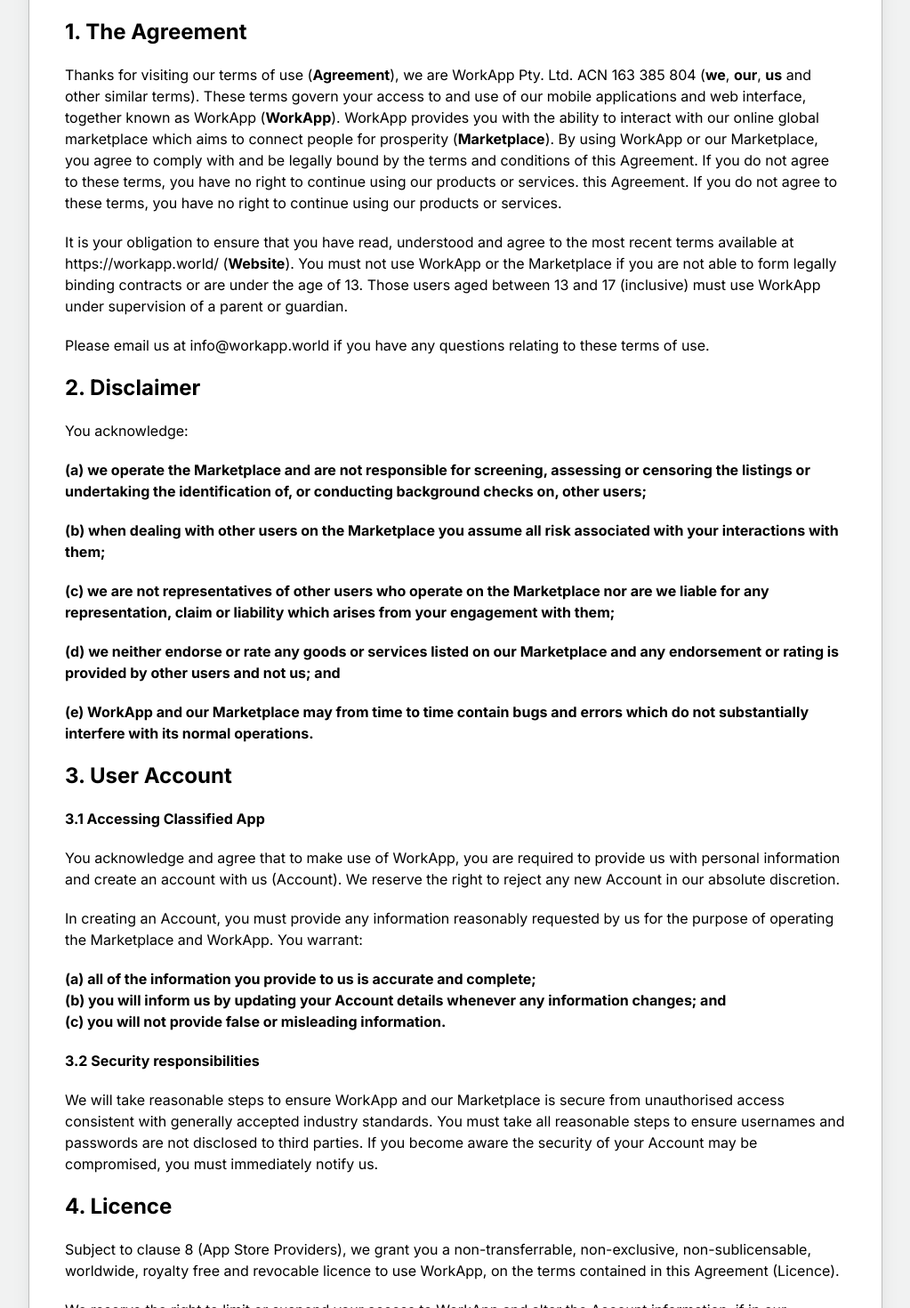
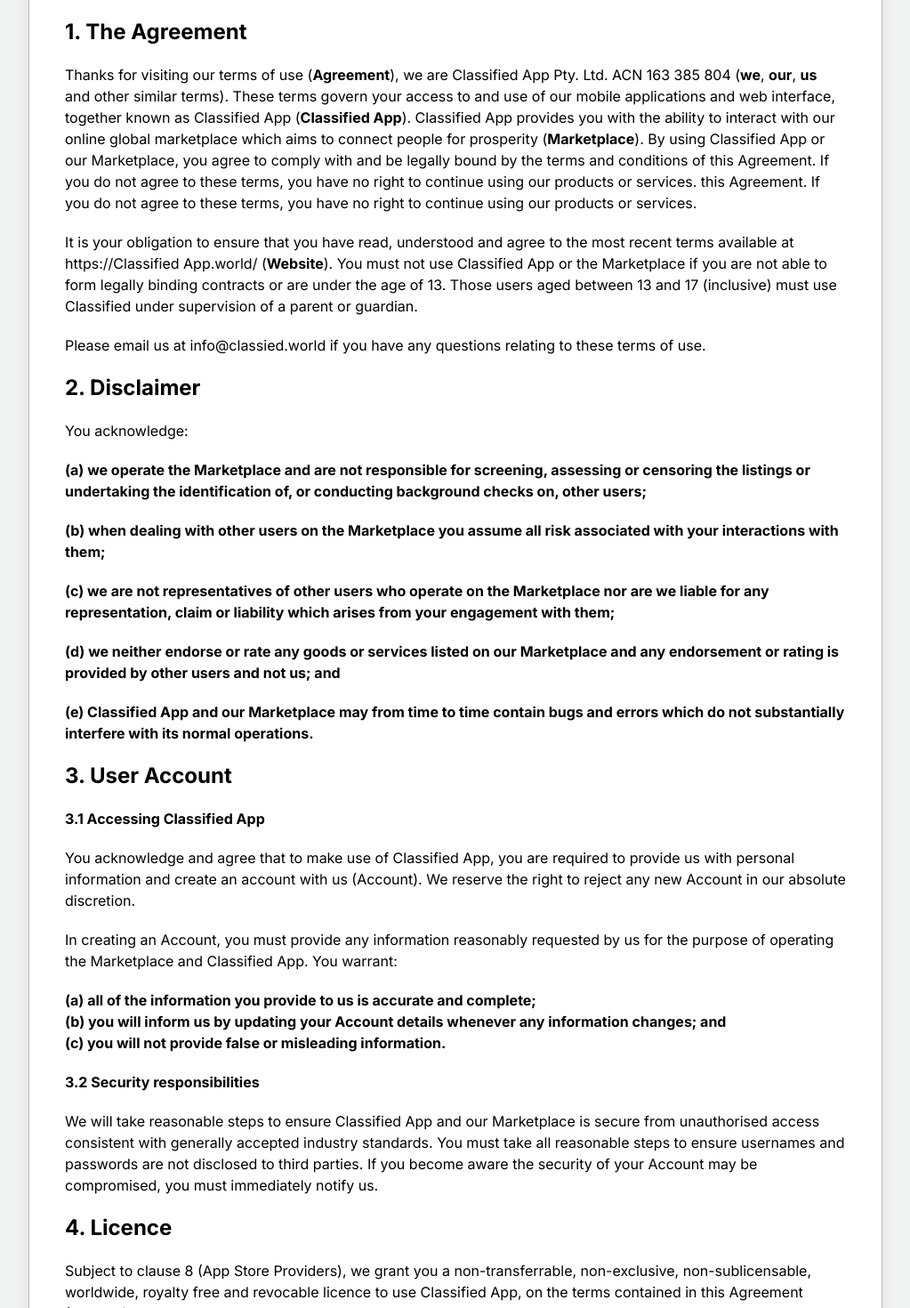
Before and after one commit to marksikaundi/Classified-App, a Next.js app: page /terms-conditions in a window 1280 px wide. Shown: the part 760-2230 px from the top of the page at 89% size, without its empty margins (128-1151 px from the left). Built offline with nearby package versions, Linux system fonts and the light colour scheme.

Commit message:
content customizations

```diff
--- a/app/privacy-policy/page.jsx
+++ b/app/privacy-policy/page.jsx
@@ -6,7 +6,7 @@ function Privacy() {
       <div className="bg-[url('/assets/term-cond.jpg')] md:h-72 h-60 flex justify-start bg-cover bg-center">
         <div className="absolute flex justify-center items-center md:mt-14 mt-5 ml-10 md:ml-40 bg-gray-500 border-none bg-opacity-50 md:h-52 h-20 md:w-96 w-auto text-white">
             <h1 className="my-5 mx-5">
-                Classified-App
+                Classified App
             </h1>
         </div>
       </div>
--- a/app/terms-conditions/page.jsx
+++ b/app/terms-conditions/page.jsx
@@ -13,14 +13,14 @@ export default function Conditions() {
             <h2 className="font-bold">1. The Agreement</h2>
             <p>
               Thanks for visiting our terms of use (<strong>Agreement</strong>),
-              we are WorkApp Pty. Ltd. ACN 163 385 804 (<strong>we</strong>,{" "}
+              we are Classified App Pty. Ltd. ACN 163 385 804 (<strong>we</strong>,{" "}
               <strong>our</strong>, <strong>us</strong> and other similar
               terms). These terms govern your access to and use of our mobile
-              applications and web interface, together known as WorkApp (
-              <strong>WorkApp</strong>). WorkApp provides you with the ability
+              applications and web interface, together known as Classified App (
+              <strong>Classified App</strong>). Classified App provides you with the ability
               to interact with our online global marketplace which aims to
               connect people for prosperity (<strong>Marketplace</strong>). By
-              using WorkApp or our Marketplace, you agree to comply with and be
+              using Classified App or our Marketplace, you agree to comply with and be
               legally bound by the terms and conditions of this Agreement. If
               you do not agree to these terms, you have no right to continue
               using our products or services. this Agreement. If you do not
@@ -29,15 +29,15 @@ export default function Conditions() {
             </p>
             <p>
               It is your obligation to ensure that you have read, understood and
-              agree to the most recent terms available at https://workapp.world/
-              (<strong>Website</strong>). You must not use WorkApp or the
+              agree to the most recent terms available at https://Classified App.world/
+              (<strong>Website</strong>). You must not use Classified App or the
               Marketplace if you are not able to form legally binding contracts
               or are under the age of 13. Those users aged between 13 and 17
-              (inclusive) must use WorkApp under supervision of a parent or
+              (inclusive) must use Classified under supervision of a parent or
               guardian.
             </p>
             <p>
-              Please email us at info@workapp.world if you have any questions
+              Please email us at info@classied.world if you have any questions
               relating to these terms of use.
             </p>
             <h2 className="font-bold">2. Disclaimer</h2>
@@ -63,14 +63,14 @@ export default function Conditions() {
               users and not us; and
             </p>
             <p className="font-bold">
-              (e) WorkApp and our Marketplace may from time to time contain bugs
+              (e) Classified App and our Marketplace may from time to time contain bugs
               and errors which do not substantially interfere with its normal
               operations.
             </p>
             <h2 className="font-bold">3. User Account</h2>
             <h3 className="font-bold">3.1 Accessing Classified App</h3>
             <p>
-              You acknowledge and agree that to make use of WorkApp, you are
+              You acknowledge and agree that to make use of Classified App, you are
               required to provide us with personal information and create an
               account with us (Account). We reserve the right to reject any new
               Account in our absolute discretion.
@@ -78,7 +78,7 @@ export default function Conditions() {
             <p>
               In creating an Account, you must provide any information
               reasonably requested by us for the purpose of operating the
-              Marketplace and WorkApp. You warrant:
+              Marketplace and Classified App. You warrant:
             </p>
             <div className="font-bold">
               <p>
@@ -93,7 +93,7 @@ export default function Conditions() {
             </div>
             <h3 className="font-bold">3.2 Security responsibilities</h3>
             <p>
-              We will take reasonable steps to ensure WorkApp and our
+              We will take reasonable steps to ensure Classified App and our
               Marketplace is secure from unauthorised access consistent with
               generally accepted industry standards. You must take all
               reasonable steps to ensure usernames and passwords are not
@@ -104,11 +104,11 @@ export default function Conditions() {
             <p>
               Subject to clause 8 (App Store Providers), we grant you a
               non-transferrable, non-exclusive, non-sublicensable, worldwide,
-              royalty free and revocable licence to use WorkApp, on the terms
+              royalty free and revocable licence to use Classified App, on the terms
               contained in this Agreement (Licence).
             </p>
             <p>
-              We reserve the right to limit or suspend your access to WorkApp
+              We reserve the right to limit or suspend your access to Classified App
               and alter the Account information, if in our reasonable opinion:
             </p>
             <div className="font-bold">
@@ -135,7 +135,7 @@ export default function Conditions() {
             <h3 className="font-bold">5.1 Accessing the Marketplace</h3>
             <p>You acknowledge and agree:</p>
             <p>
-              (a) you must only access the Marketplace via our WorkApp
+              (a) you must only access the Marketplace via our Classified App
               interfaces and not by any third-party application or automated
               means; and
             </p>
@@ -144,7 +144,7 @@ export default function Conditions() {
               will not be available locally.
             </p>
             <p>
-              In order to make full use of mobile versions of WorkApp you must
+              In order to make full use of mobile versions of Classified App you must
               allow your device access to the following services:
             </p>
             <div className="font-bold">
@@ -198,7 +198,7 @@ export default function Conditions() {
               </p>
               <p>(c) grant access to your Account to any other person;</p>
               <p>
-                (d) not use the job advertisement feature on WorkApp for any
+                (d) not use the job advertisement feature on Classified App for any
                 purpose other than genuinely seeking to fill a current role;
               </p>
               <p>(e) provide false or misleading information;</p>
@@ -230,10 +230,10 @@ export default function Conditions() {
             </div>
             <h2 className="font-bold">6. Maintenance updates and support</h2>
             <h3 className="font-bold">
-              6.1 The Marketplace and WorkApp is reliant on third parties
+              6.1 The Marketplace and Classified App is reliant on third parties
             </h3>
             <p>
-              Parts of WorkApp and our Marketplace are operated from information
+              Parts of Classified App and our Marketplace are operated from information
               and communication technology infrastructure owned and controlled
               by third parties, such as Amazon Web Services. While we endeavour
               to provide a high availability system, where there are faults in
@@ -242,16 +242,16 @@ export default function Conditions() {
             <h2 className="font-bold">6.2 Amendments to the Marketplace</h2>
             <p>
               You acknowledge and agree there may be technical or administrative
-              errors associated with WorkApp and our Marketplace. We reserve the
+              errors associated with Classified App and our Marketplace. We reserve the
               right to upgrade, maintain, tune, backup, amend, add to or remove
               content from, redesign, improve, take offline or otherwise alter
-              both the Marketplace and WorkApp at our sole and absolute
+              both the Marketplace and Classified App at our sole and absolute
               discretion.
             </p>
             <p>
               We may remotely deploy updates which must be installed in order
-              for you to continue to use WorkApp. Where an update is required,
-              and you do not accept it, you may not be able to use WorkApp or
+              for you to continue to use Classified App. Where an update is required,
+              and you do not accept it, you may not be able to use Classified App or
               access the Marketplace via the mobile apps until you install that
               update.
             </p>
@@ -259,7 +259,7 @@ export default function Conditions() {
               6.3 Inaccessibility of the Marketplace
             </h2>
             <p>
-              We reserve the right to make WorkApp and our Marketplace
+              We reserve the right to make Classified App and our Marketplace
               inaccessible, as required for upgrades, maintenance and updates.
               From time to time, without notice, access to all or part of our
               Marketplace may be disrupted or limited. During such an
@@ -268,8 +268,8 @@ export default function Conditions() {
             </p>
             <h2 className="font-bold">6.4 Support</h2>
             <p>
-              We provide support for WorkApp via our Website and email
-              support@workapp.world
+              We provide support for Classified App via our Website and email
+              support@Classified App.world
             </p>
             <h1 className="font-bold">
               7. Submitted content 7.1 User listings
@@ -294,7 +294,7 @@ export default function Conditions() {
               submitted by you. However, we reserve the right to use the content
               you submit for the purpose of operating our services globally. It
               is entirely your responsibility to keep copies of any content
-              uploaded via WorkApp and you must not rely on us storing copies
+              uploaded via Classified App and you must not rely on us storing copies
               for you.
             </p>
             <p>
@@ -304,7 +304,7 @@ export default function Conditions() {
             <h1 className="font-bold">7.2 Duration of listing</h1>
             <p>
               We may, in our sole discretion set and amend time limits for any
-              category of listing via WorkApp and our Marketplace. Upon the
+              category of listing via Classified App and our Marketplace. Upon the
               expiry of those time limits the content may be no longer visible
               to other users or may be deleted. Where permissible you may
               re-activate your listing in order for it to remain visible to
```
